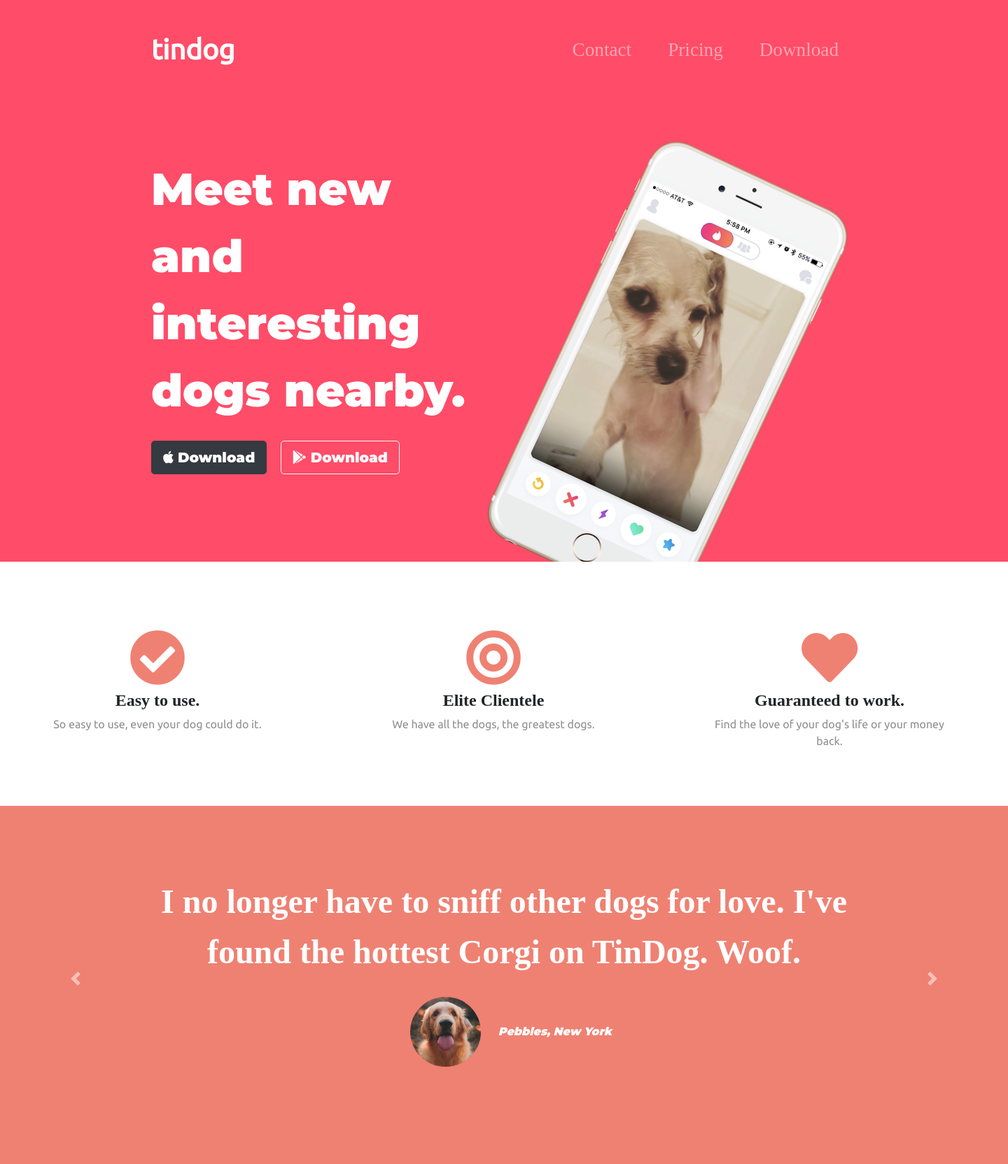
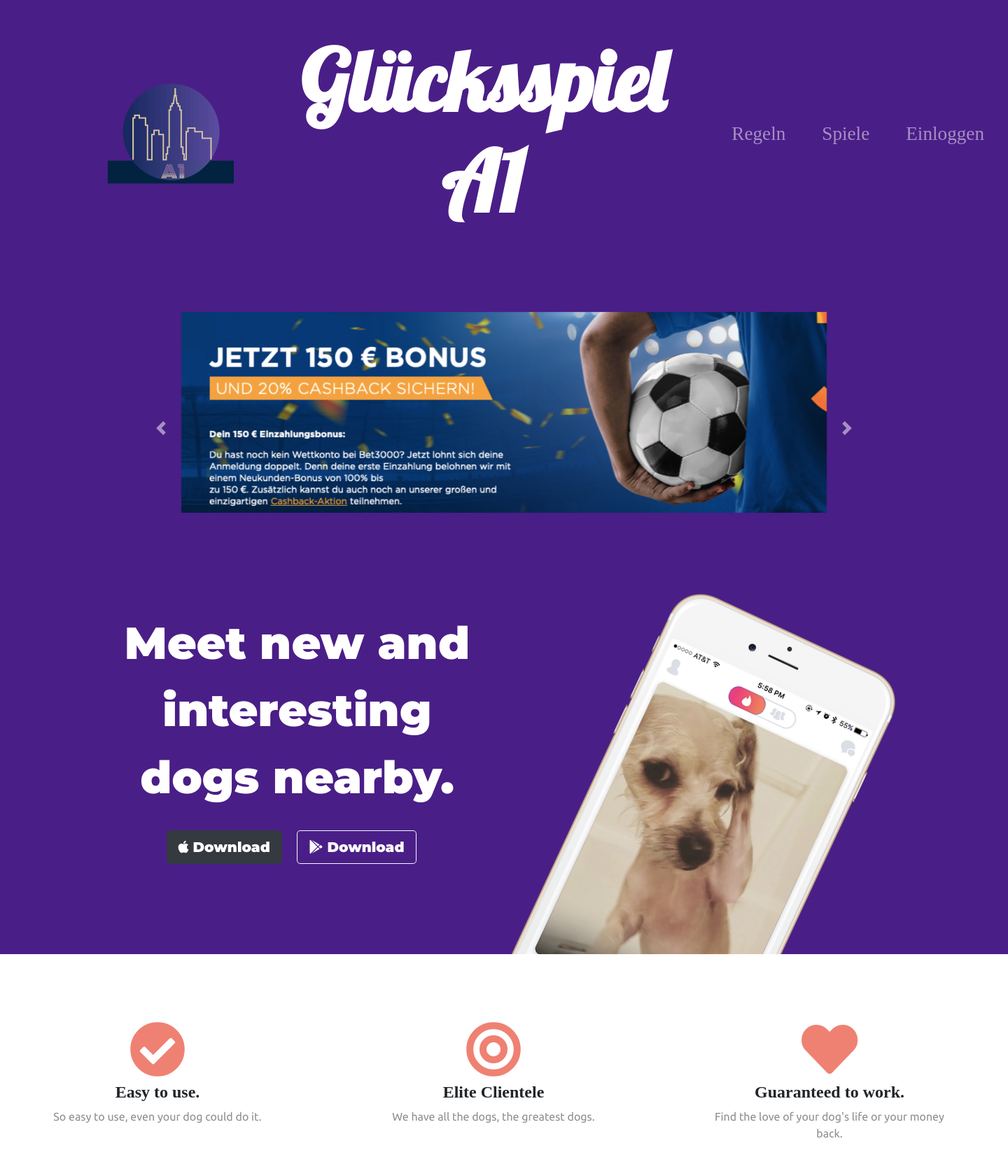
Before and after one commit to boybalkan/A1, a PHP site: page / in a window 1440 px wide. Shown: the top 1664 px of the page at 70% size. Run offline with PHP 8.4, Linux system fonts and the light colour scheme; some libraries are stand-ins or nearby versions.

Commit message:
Add files via upload

```diff
--- a/css/styles.css
+++ b/css/styles.css
@@ -14,6 +14,11 @@ p {
 }
 
 /* Headings */
+.name{
+  font-family: "Lobster";
+  font-size: 3em;
+  padding: 0 6%;
+}
 .big-heading {
   font-family: "Montserrat";
   font-weight: 900;
@@ -35,7 +40,7 @@ p {
 
 /* Sections */
 .colored-section {
-  background-color: #ff4c68;
+  background-color: #4a1e87;
   color: #fff;
 }
 
@@ -72,9 +77,9 @@ p {
 
 /* Title Section */
 #title .container-fluid {
-  padding: 3% 15% 7%;
+  padding: 3% 10% 7%;
   line-height: 2.5rem;
-  text-align: left;
+  text-align: center;
 }
 
 /* Title Image */
@@ -119,7 +124,7 @@ p {
 
 /* Testimonials */
 #testimonials {
-  background-color: #ef8172;
+  width: 100%;
 }
 
 .testimonial-text {
@@ -128,10 +133,13 @@ p {
   line-height: 1.5;
 }
 
-.testimonials-img {
-  width: 10%;
-  border-radius: 100%;
-  margin: 20px;
+.banner-img {
+  width: 100%;
+  height: 50%;
+  position: static;
+
+
+
 }
 
 /* Press */
@@ -176,6 +184,9 @@ p {
     transform: rotate(0);
     position: static;
   }
+  .cover{
+    text-align: center;
+  }
 
   #title {
     text-align: center;
--- a/index.html
+++ b/index.html
@@ -5,6 +5,7 @@
   <meta charset="utf-8">
   <title>tinDog</title>
   <link href="https://fonts.googleapis.com/css2?family=Montserrat:wght@900&family=Ubuntu:wght@300;400&display=swap" rel="stylesheet">
+  <link href="https://fonts.googleapis.com/css2?family=Lobster&display=swap" rel="stylesheet">
 
   <link rel="stylesheet" href="https://maxcdn.bootstrapcdn.com/bootstrap/4.0.0/css/bootstrap.min.css" integrity="sha384-Gn5384xqQ1aoWXA+058RXPxPg6fy4IWvTNh0E263XmFcJlSAwiGgFAW/dAiS6JXm" crossorigin="anonymous">
   <link rel="stylesheet" href="css/styles.css">
@@ -22,7 +23,8 @@
     <div class="container-fluid">
       <!-- Nav Bar -->
       <nav class="navbar navbar-expand-lg navbar-dark">
-        <a class="navbar-brand" href="">tindog</a>
+        <a class="navbar-brand" href="index.html"><img src="images/a1logo.png" alt="Logo"></a>
+        <h3 class="name">Glücksspiel A1</h3>
         <button class="navbar-toggler" type="button" data-toggle="collapse" data-target="#navbarTogglerDemo02" aria-controls="navbarText" aria-expanded="false" aria-label="Toggle navigation">
           <span class="navbar-toggler-icon"></span>
         </button>
@@ -30,19 +32,42 @@
 
           <ul class="navbar-nav ml-auto">
             <li class="nav-item">
-              <a class="nav-link" href="#footer">Contact</a>
+              <a class="nav-link" href="#footer">Regeln</a>
             </li>
             <li class="nav-item">
-              <a class="nav-link" href="#pricing">Pricing</a>
+              <a class="nav-link" href="#pricing">Spiele</a>
             </li>
             <li class="nav-item">
-              <a class="nav-link" href="#cta">Download</a>
+              <a class="nav-link" href="#cta">Einloggen</a>
             </li>
           </ul>
         </div>
       </nav>
 
 
+      <section id="testimonials">
+
+        <div id="testimonial-carousel" class="carousel slide" data-ride="false">
+          <div class="carousel-inner">
+            <div class="carousel-item active container-fluid">
+              <img class="banner-img" src="images/doppeltBonus.png" alt="Doppelter Einzahlungsbonus">
+            </div>
+            <div class="carousel-item container-fluid">
+              <img class="banner-img" src="images/livewetten.png" alt="livewetten">
+            </div>
+
+
+          </div>
+          <a class="carousel-control-prev" href="#testimonial-carousel" role="button" data-slide="prev">
+            <span class="carousel-control-prev-icon" aria-hidden="true"></span>
+            <span class="sr-only">Previous</span>
+          </a>
+          <a class="carousel-control-next" href="#testimonial-carousel" role="button" data-slide="next">
+            <span class="carousel-control-next-icon" aria-hidden="true"></span>
+            <span class="sr-only">Next</span>
+          </a>
+        </div>
+      </section>
 
       <!-- Title -->
       <div class="row cover">
@@ -88,33 +113,7 @@
 
   <!-- Testimonials -->
 
-  <section id="testimonials" class="colored-section">
 
-    <div id="testimonial-carousel" class="carousel slide" data-ride="false">
-      <div class="carousel-inner">
-        <div class="carousel-item active container-fluid">
-          <h2 class="testimonial-text">I no longer have to sniff other dogs for love. I've found the hottest Corgi on TinDog. Woof.</h2>
-          <img class="testimonials-img" src="images/dog-img.jpg" alt="dog-profile">
-          <em>Pebbles, New York</em>
-        </div>
-        <div class="carousel-item container-fluid">
-          <h2 class="testimonial-text">My dog used to be so lonely, but with TinDog's help, they've found the love of their life. I think.</h2>
-          <img class="testimonials-img" src="images/lady-img.jpg" alt="lady-profile">
-          <em>Beverly, Illinois</em>
-        </div>
-
-
-      </div>
-      <a class="carousel-control-prev" href="#testimonial-carousel" role="button" data-slide="prev">
-        <span class="carousel-control-prev-icon" aria-hidden="true"></span>
-        <span class="sr-only">Previous</span>
-      </a>
-      <a class="carousel-control-next" href="#testimonial-carousel" role="button" data-slide="next">
-        <span class="carousel-control-next-icon" aria-hidden="true"></span>
-        <span class="sr-only">Next</span>
-      </a>
-    </div>
-  </section>
 
 
   <!-- Press -->
```
Also changed, not shown: README.md (added), images/a1logo.png (added), images/doppeltBonus.png (added), images/livewetten.png (added).
